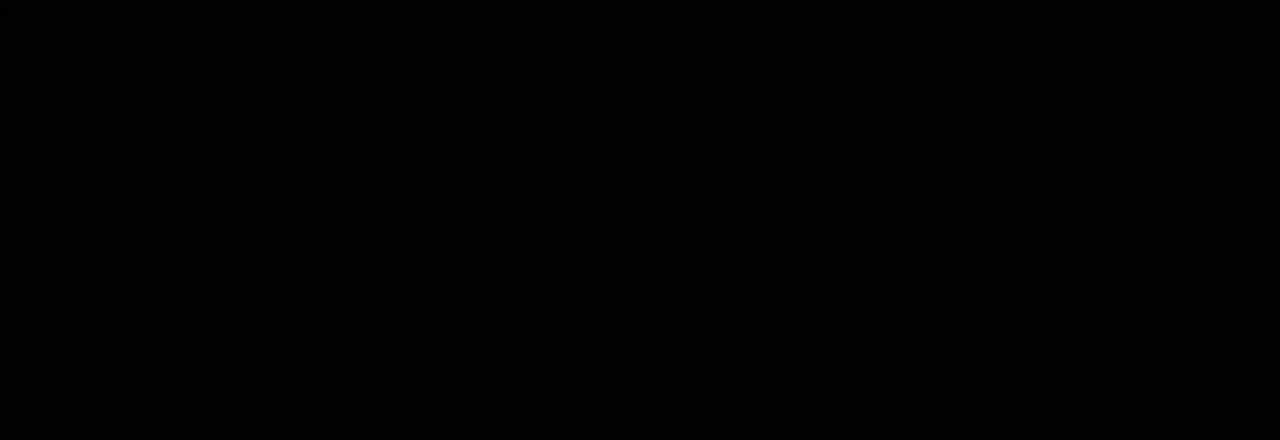
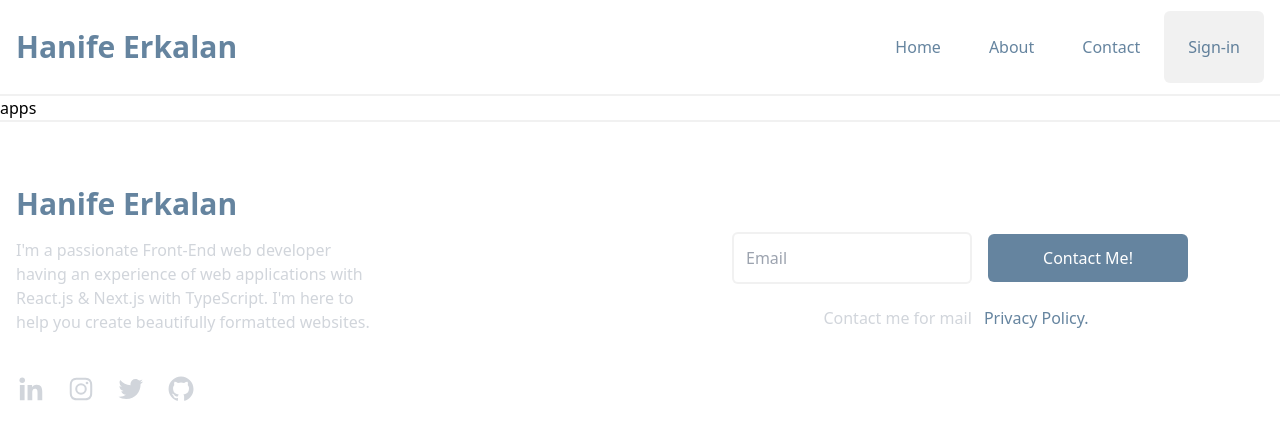
Before and after one commit to eliferkln/tailwind-react-blog-project, a React (Create React App) app: page / in a window 1280 px wide. Shown: the top 440 px of the page. Built offline with nearby package versions, Linux system fonts and the light colour scheme.

Commit message:
feat: navbar and footer created

```diff
--- a/src/App.js
+++ b/src/App.js
@@ -1,10 +1,13 @@
 import React from 'react';
-
+import Footer from './components/Footer';
+import Navbar from './components/Navbar';
 
 function App() {
   return (
     <div>
-app
+      <Navbar />
+apps
+      <Footer />
     </div>
   );
 }
--- /dev/null
+++ b/src/components/Footer.jsx
@@ -0,0 +1,50 @@
+import React from 'react';
+import {
+  BiLogoLinkedin,
+  BiLogoGithub,
+  BiLogoInstagram,
+  BiLogoTwitter
+} from 'react-icons/bi';
+
+const Footer = () => {
+
+  return (
+    <div className='max-w-[1440px] mx-auto py-16 px-4 grid lg:grid-cols-2 gap-8 text-gray-300 justify-between border-t-2 border-[#dadada63]'>
+      <div className='max-w-[360px]'>
+        <h1 className='w-full text-3xl font-bold   text-[#13426ca6]'>Hanife Erkalan</h1>
+        <p className='py-4'>I'm a passionate Front-End web developer having an experience of web applications with React.js & Next.js with TypeScript. I'm here to help you create beautifully formatted websites.</p>
+        <div className='flex justify-between md:w-[50%] my-6'>
+          <a href='https://www.linkedin.com/in/hanifeerkalan/'><BiLogoLinkedin size={30}  />
+            </a>
+          <a href='https://www.linkedin.com/in/hanifeerkalan/'> <BiLogoInstagram size={30} />
+            </a>
+           <a href='https://twitter.com/erklnh'><BiLogoTwitter size={30} />
+            </a>
+          <a href='https://github.com/eliferkln'> <BiLogoGithub size={30} />
+            </a>
+        </div>
+      </div>
+
+      <div className='lg:col-span-1 flex flex-col items-center  mt-6 '>
+
+      <div className='flex flex-col sm:flex-row items-center '>
+            <input
+              className='p-3 flex w-60 rounded-md text-[#dadada63] border-2 border-[#dadada63]'
+              type='email'
+              placeholder='Email'
+            />
+            <button className='bg-[#13426ca6] hover:bg-[#dadada63] hover:text-[#13426ca6]  text-white rounded-md font-medium w-[200px] ml-4 my-6 px-6 py-3 '>
+           Contact Me!
+            </button>
+          </div>
+          <p >
+            Contact me for mail{' '}
+            <span className='text-[#13426ca6] px-2'>Privacy Policy.</span>
+          </p>
+      </div>
+
+    </div>
+  );
+};
+
+export default Footer;
--- /dev/null
+++ b/src/components/Navbar.jsx
@@ -0,0 +1,33 @@
+import React, { useState } from 'react';
+import { AiOutlineClose, AiOutlineMenu } from 'react-icons/ai';
+
+const Navbar = () => {
+  const [nav, setNav] = useState(false);
+
+  const handleNav = () => {
+    setNav(!nav);
+  };
+
+  return (
+    <div className='flex justify-between items-center h-24 max-w-[1440px] mx-auto px-4 text-white z-10 border-b-2 border-[#dadada63]'>
+      <h1 className='text-3xl font-bold text-[#13426ca6] '>Hanife Erkalan</h1>
+      <ul className='hidden md:flex'>
+        <li className='p-6 text-[#13426ca6] hover:text-[#b929dad1]'>Home</li>
+        <li className='p-6 text-[#13426ca6] hover:text-[#b929dad1]'>About</li>
+        <li className='p-6 text-[#13426ca6] hover:text-[#b929dad1]'>Contact</li>
+        <li className='p-6 text-[#13426ca6] hover:bg-[#13426ca6] hover:text-white bg-[#dadada63] rounded-md '>Sign-in</li>
+      </ul>
+      <div onClick={handleNav} className='block md:hidden z-10 text-[#13426ca6]'>
+          {nav ? <AiOutlineClose size={20}/> : <AiOutlineMenu size={20} />}
+      </div>
+      <ul className={nav ? 'fixed left-0 top-0 w-[60%] h-full border-r border-r-gray-900 bg-[#000300] ease-in-out duration-500 z-10' : 'ease-in-out duration-500 fixed left-[-100%] z-10'}>
+      <h1 className='w-full text-3xl font-bold text-[#fff] '>Hanife Erkalan</h1>
+          <li className='p-4 border-b border-gray-600'>Home</li>
+          <li className='p-4 border-b border-gray-600'>About</li>
+          <li className='p-4'>Contact</li>
+      </ul>
+    </div>
+  );
+};
+
+export default Navbar;
--- a/src/index.css
+++ b/src/index.css
@@ -3,5 +3,5 @@
 @tailwind utilities;
 
 body {
-  background-color: #000300;
+  background-color: #ffffff;
 }
```
